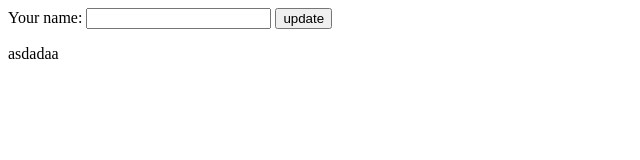
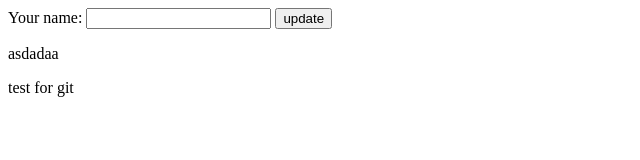
Before and after one commit to davidoff06/LuxAngularJS, a plain HTML site: page index.html in a window 1280 px wide. Shown: the full height of the page, 0-640 px from the left. Drawn offline with nearby package versions, Linux system fonts and the light colour scheme.

Commit message:
changes for git test

```diff
--- a/index.html
+++ b/index.html
@@ -13,6 +13,7 @@
         Your name: <input ng-model="name">
         <button ng-click="update()">update</button>
         <p>{{greeting}}</p>
+        <p>test for git</p>
     </div>
 
 </body>
```
